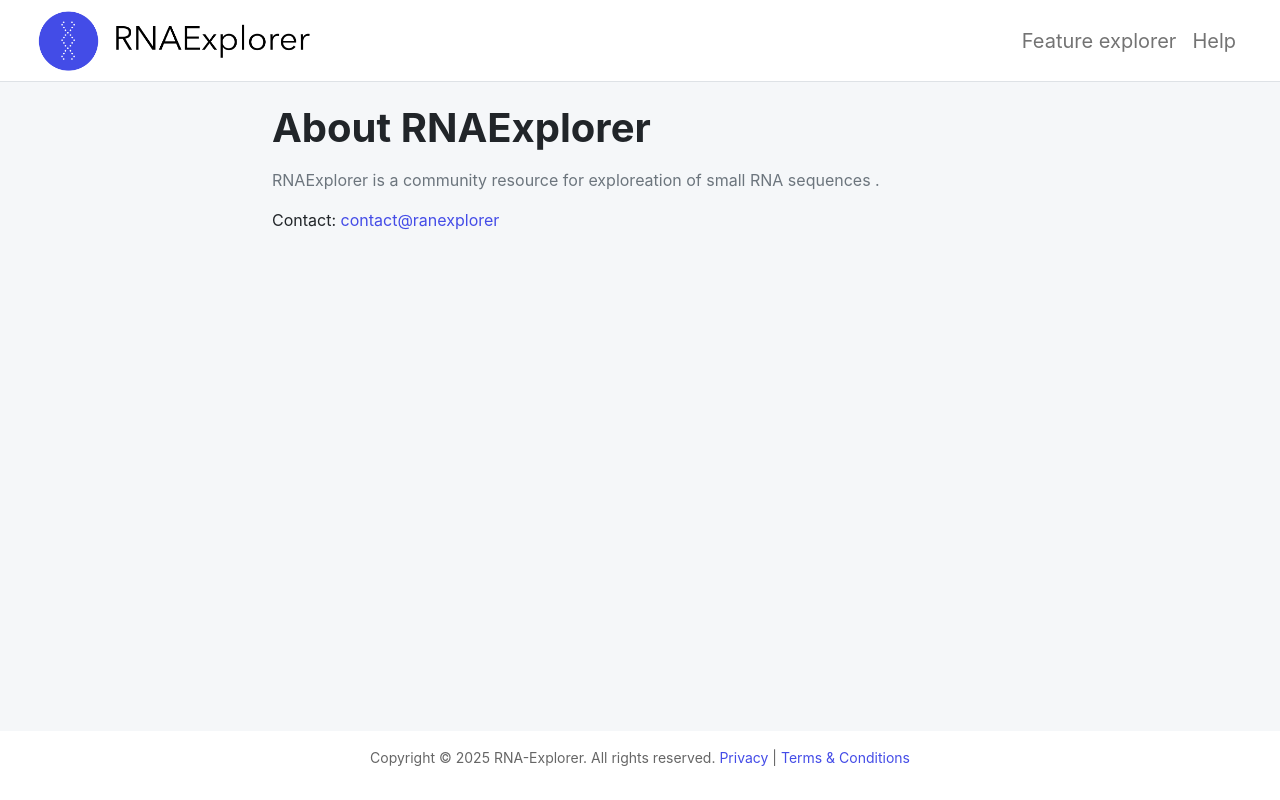
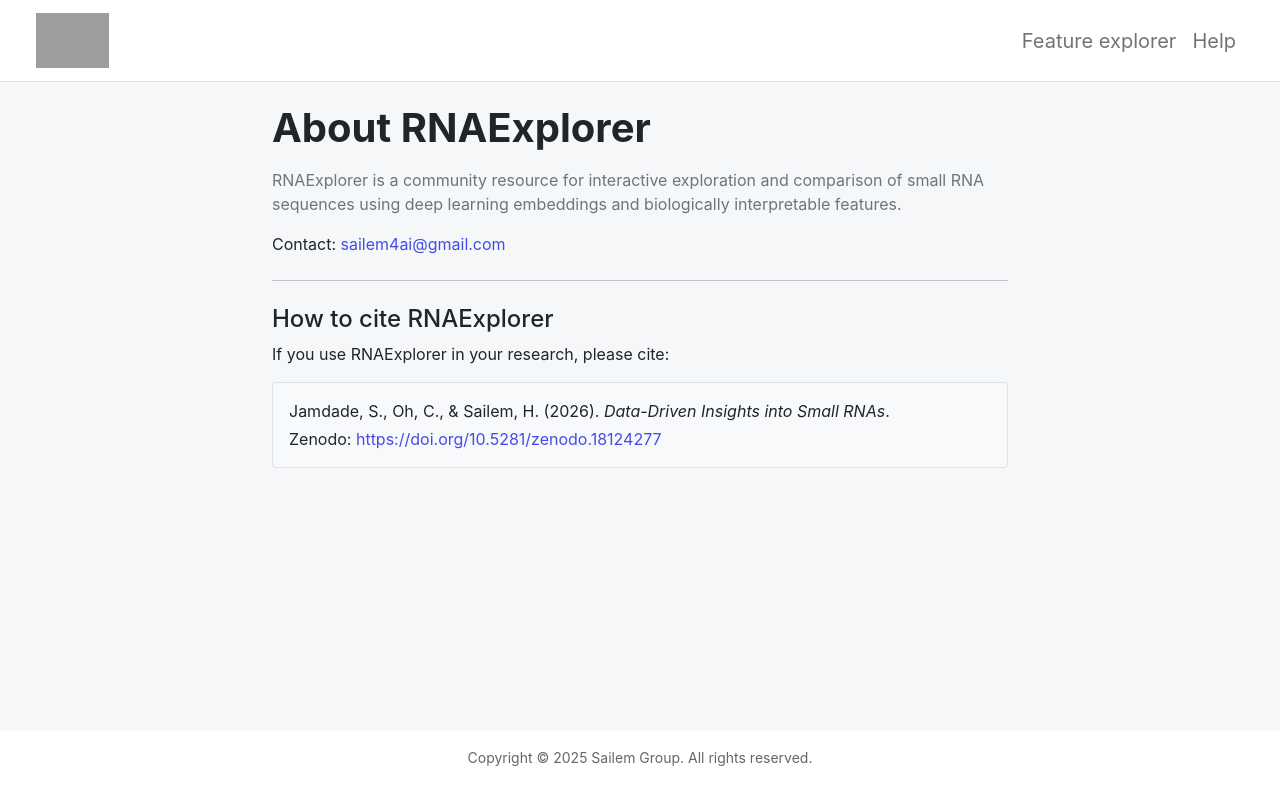
Before and after one commit to sailem-group/RNAExplorer, a Django app: template portal/templates/about.html in a window 1280 px wide. Run offline with Django 5.2, Linux system fonts and the light colour scheme; the template is opened without the code that fills it, so the values that code supplies are empty; some libraries are stand-ins or nearby versions; grey boxes are pictures that could not be loaded.

Commit message:
Updated the about us page with other changes

```diff
--- a/portal/templates/about.html
+++ b/portal/templates/about.html
@@ -4,8 +4,34 @@
   <div class="row justify-content-center">
     <div class="col-12 col-lg-8">
       <h1 class="fw-bold mb-3">About RNAExplorer</h1>
-      <p class="text-muted">RNAExplorer is a community resource for exploreation of small RNA sequences .</p>
-      <p>Contact: <a href="mailto:sailem4ai@gmail.com">contact@ranexplorer</a></p>
+      <p class="text-muted">
+        RNAExplorer is a community resource for interactive exploration
+        and comparison of small RNA sequences using deep learning embeddings
+        and biologically interpretable features.
+      </p>
+      <p>
+        Contact:
+        <a href="mailto:sailem4ai@gmail.com">sailem4ai@gmail.com</a>
+      </p>
+      <hr class="my-4">
+      <h4 class="fw-semibold">How to cite RNAExplorer</h4>
+      <p>
+        If you use RNAExplorer in your research, please cite:
+      </p>
+      <div class="bg-light border rounded p-3">
+        <p class="mb-1">
+          Jamdade, S., Oh, C., &amp; Sailem, H. (2026).<em> Data-Driven Insights into Small RNAs</em>.
+        </p>
+        <p class="mb-0">
+          Zenodo: <a
+            href="https://doi.org/10.5281/zenodo.18124277"
+            target="_blank"
+            rel="noopener noreferrer">
+            https://doi.org/10.5281/zenodo.18124277
+          </a>
+        </p>
+      </div>
+
     </div>
   </div>
 </div>
--- a/portal/templates/base.html
+++ b/portal/templates/base.html
@@ -23,7 +23,7 @@
     <nav class="navbar navbar-expand-lg navbar-light bg-white border-bottom fixed-top px-4">
         <div class="container-fluid d-flex align-items-center">
             <a class="navbar-brand fw-bold" href="{% url 'home' %}">
-                <img src="{% static 'images/RNAExplorer.png' %}" alt="RNA-Verse Logo" height="55" style="transform: scale(1.35); transform-origin: left center;">
+                <img src="{% static 'images/RNAExplorerImg.png' %}" alt="RNA-Verse Logo" height="55" style="transform-origin: left center;">
             </a>
 
             <div class="collapse navbar-collapse justify-content-end" id="navbarNav">
@@ -43,9 +43,7 @@
     <!-- Footer -->
     <footer class="text-center py-3 mt-auto">
         <div class="container">
-            <p>Copyright © 2025 RNA-Explorer. All rights reserved.
-                <a href="#">Privacy</a> | <a href="#">Terms & Conditions</a>
-            </p>
+            <p>Copyright © 2025 Sailem Group. All rights reserved. </p>
         </div>
     </footer>
 
--- a/portal/templates/help.html
+++ b/portal/templates/help.html
@@ -13,7 +13,7 @@
                value="{{ q|default:'' }}"
                type="search"
                class="form-control form-control-lg"
-               placeholder="Search help topics, e.g. 'Extract features', 'Explore sequence'">
+               placeholder="Search help topics, e.g. 'Download', 'RNA-FM embeddings'">
         <button class="btn btn-primary btn-lg" type="submit">
           <i class="bi bi-search me-1"></i> Search
         </button>
```
Also changed, not shown: portal/templates/home.html (deleted, +0 -81 lines), portal/static/images/RNAExplorer.png (deleted), portal/static/images/banner-illustration.png (deleted), portal/static/images/cardImage1.png (deleted), portal/static/images/cardImage2.png (deleted), portal/static/images/cardImage3.png (deleted).
